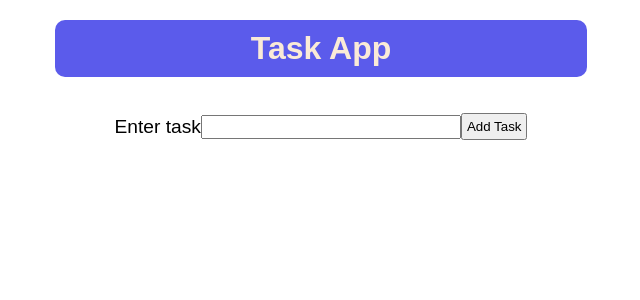
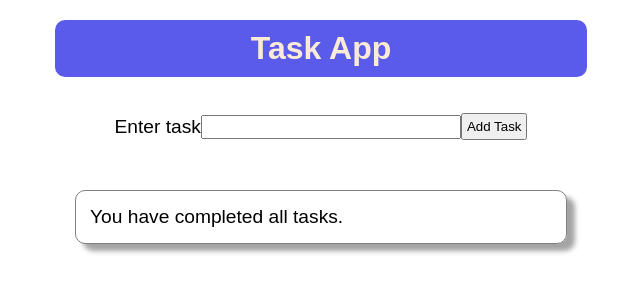
Before and after one commit to SalamanderCtesiphon/todo-list-react-app, a React (Create React App) app: page / in a window 1280 px wide. Shown: the top 300 px of the page, without its empty margins (319-959 px from the left). Built offline with nearby package versions, Linux system fonts and the light colour scheme.

Commit message:
added the delete feature to the list item

```diff
--- a/src/App.js
+++ b/src/App.js
@@ -5,8 +5,8 @@ import uniqid from "uniqid";
 import "./App.css";
 
 class App extends Component {
-  constructor() {
-    super();
+  constructor(props) {
+    super(props);
 
     this.state = {
       task: {
@@ -15,6 +15,8 @@ class App extends Component {
       },
       tasks: [],
     };
+
+    this.delTask = this.delTask.bind(this);
   }
 
   handleChange = (e) => {
@@ -37,6 +39,10 @@ class App extends Component {
     });
   };
 
+  delTask = (id) => {
+    this.setState({ tasks: [...this.state.tasks.filter(task => task.id !==id)]})
+  }
+
   render() {
     const { task, tasks } = this.state;
 
@@ -53,7 +59,9 @@ class App extends Component {
           />
           <button type="submit">Add Task</button>
         </form>
-        <Overview tasks={tasks} />
+        <Overview tasks={tasks}
+        delTask={this.delTask}
+        />
       </div>
     );
   }
--- a/src/components/Overview.js
+++ b/src/components/Overview.js
@@ -1,15 +1,39 @@
-import React from "react";
+import React, { Component } from "react";
 
-const Overview = (props) => {
-  const { tasks } = props;
+class Overview extends Component {
 
+  constructor(props) {
+    super(props)
+  }
+
+  render() {
+    const { tasks, id } = this.props;
+
+  if (tasks.length === 0) {
+    return (
+      <ul>
+        <li>You have completed all tasks.</li>
+      </ul>
+
+    )
+  } else {
     return (
       <ul>
         {tasks.map((task) => {
-        return <li key={task.id}>{task.text}</li>;
+          return <li key={task.id}>
+            {tasks.indexOf(task) + 1}. {''} {task.text}
+            <button onClick={this.props.delTask.bind(this, task.id)}>Remove</button>
+          </li>;
         })}
       </ul>
     );
+  }
+
+
+
+  }
+
+
 };
 
 export default Overview;
```
Lines whose indentation alone changed are shown as unchanged.
